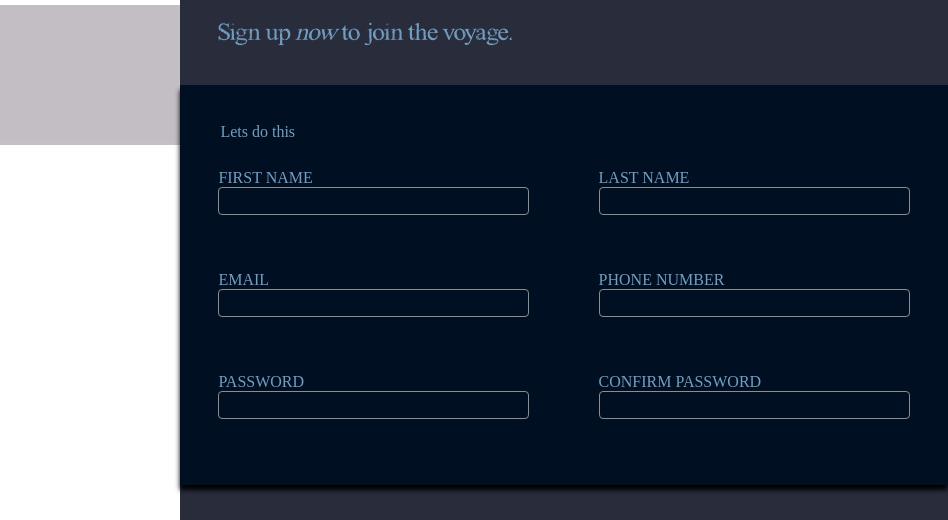
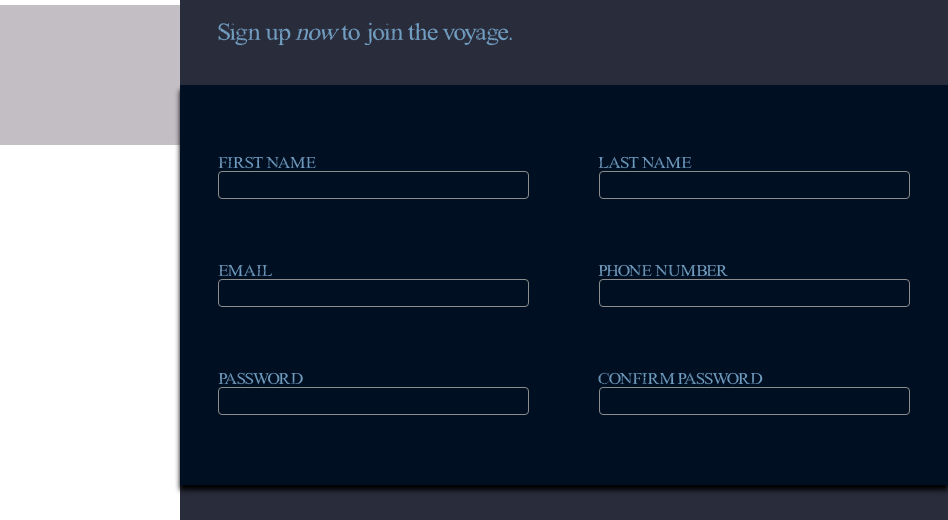
Before and after one commit to max5961/sign-up-form, a plain HTML site: page index.html in a window 1280 px wide. Shown: the part 115-635 px from the top of the page, 332-1280 px from the left. Drawn offline with Linux system fonts and the light colour scheme; files whose address does not match are found by name.

Commit message:
Change form text style, delete form>legend

```diff
--- a/index.html
+++ b/index.html
@@ -24,7 +24,6 @@
             </div>
             <div class="form">
                 <form>
-                    <legend>Lets do this</legend>
                     <div class="formContainer">
                         <div class="inputRow">
                             <div class="inputContainer">
--- a/style.css
+++ b/style.css
@@ -99,6 +99,7 @@ body {
     box-shadow: 0 5px 5px rgb(0, 0, 0);
     padding: 5%;
     box-sizing: border-box;
+    font-family: "eroded-font";
 }
 
 .rightHero .form form {
```
